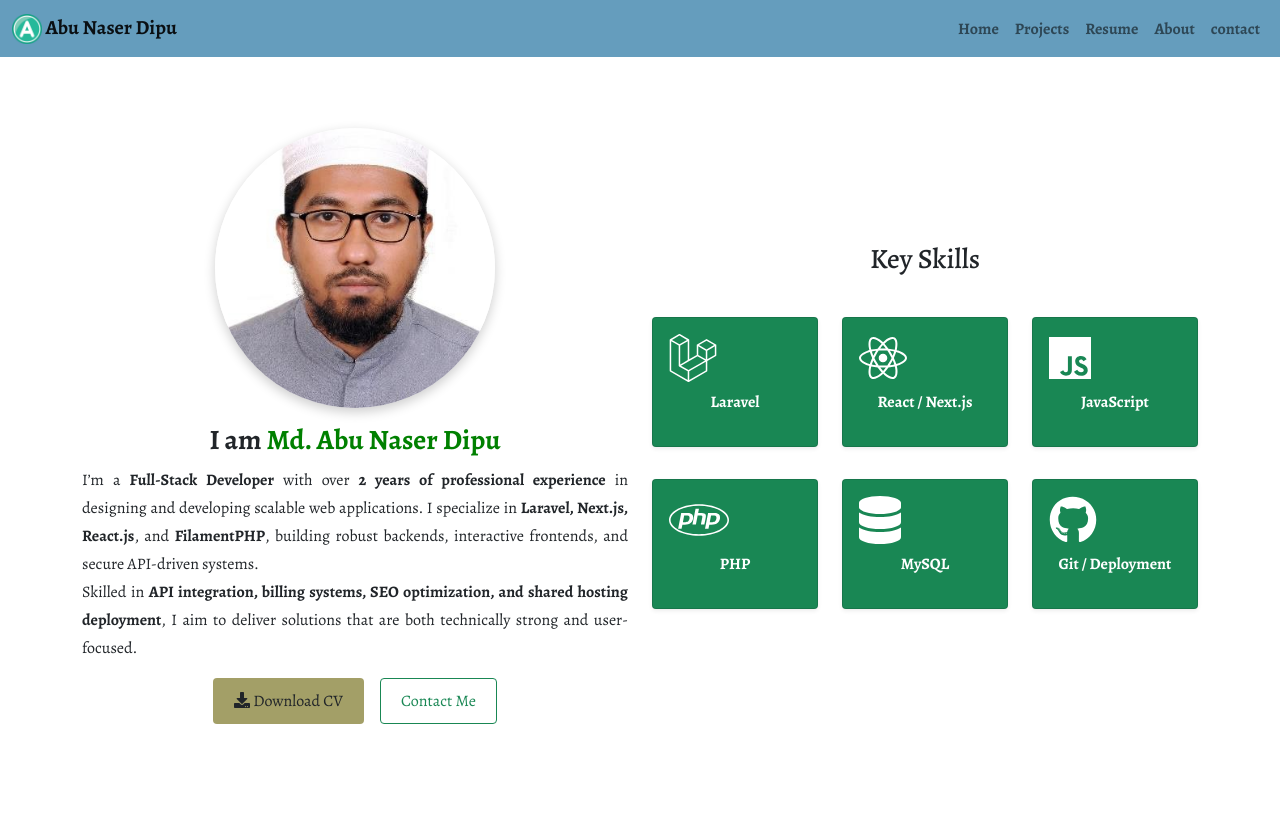
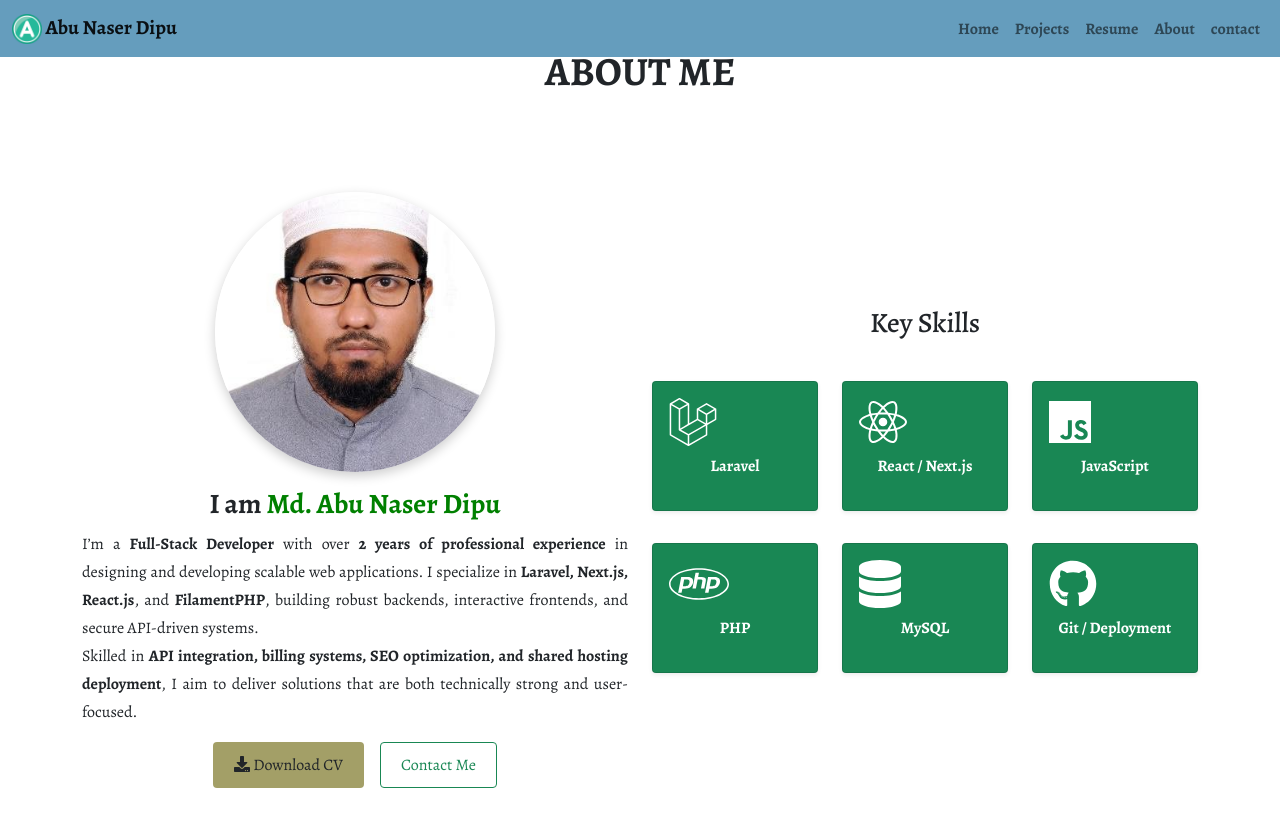
Before and after one commit to abunaserdipu/abu-naser-website, a React (Create React App) app: page /about in a window 1280 px wide. Shown: the top 826 px of the page. Before the commit the page ends 800 px from the top, so only its background shows below. Built offline with nearby package versions, Linux system fonts and the light colour scheme.

Commit message:
:chart_with_upwards_trend: Add data-aos fade animation in the resume,about,contact pages

```diff
--- a/src/components/About.js
+++ b/src/components/About.js
@@ -17,8 +17,8 @@ const About = () => {
   return (
     <div>
       <Navbar />
-      <div className="container">
-        <h2 className="portfolio-font text-center my-3">About Me</h2>
+      <div className="container my-3" data-aos="fade-up">
+        <h2 className="portfolio-font text-center my-5">About Me</h2>
         <div className="row align-items-center">
           {/* Left: Photo + Bio */}
           <div className="col-md-6 my-5 text-center">
--- a/src/components/Contact.js
+++ b/src/components/Contact.js
@@ -38,7 +38,7 @@ const Contact = () => {
   return (
     <div>
       <Navbar />
-      <div className="container">
+      <div className="container" data-aos="fade-left">
         <h2 className="portfolio-font mt-5 mb-3 p-3 text-center">Contact Me</h2>
         <div className="row">
           {/* Contact Form */}
--- a/src/components/Resume.js
+++ b/src/components/Resume.js
@@ -8,7 +8,7 @@ const Resume = () => {
   return (
     <div>
       <Navbar />
-      <div className="container my-3">
+      <div className="container my-3" data-aos="fade-up">
         <h2 className="portfolio-font my-5 p-3 text-center">Resume</h2>
 
         {/* Experience Section */}
```
